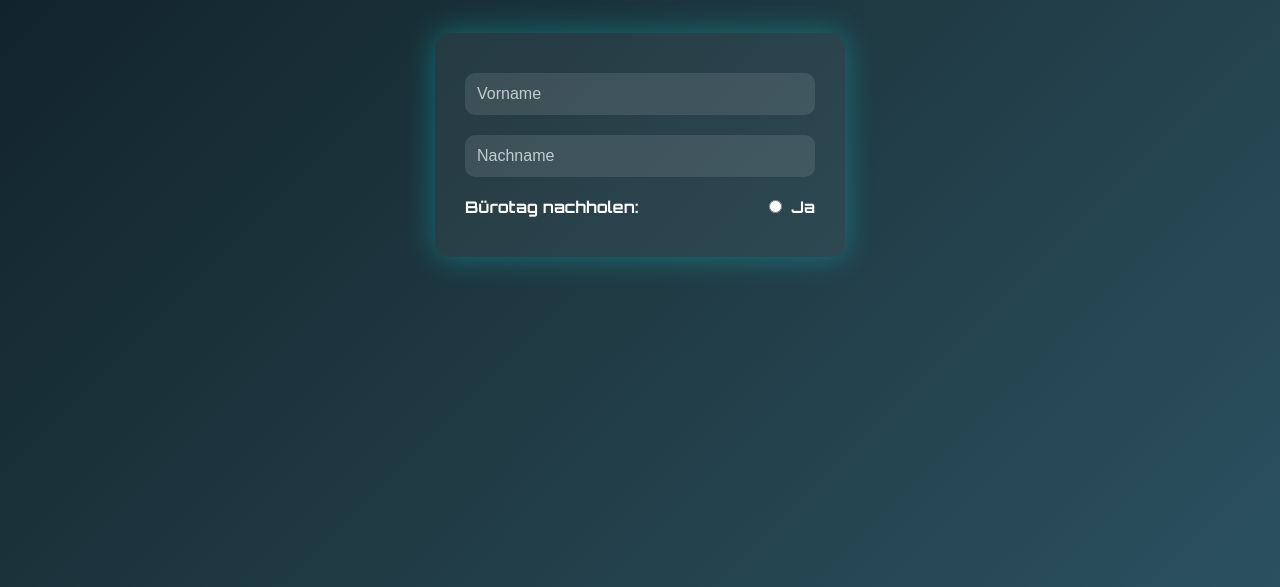
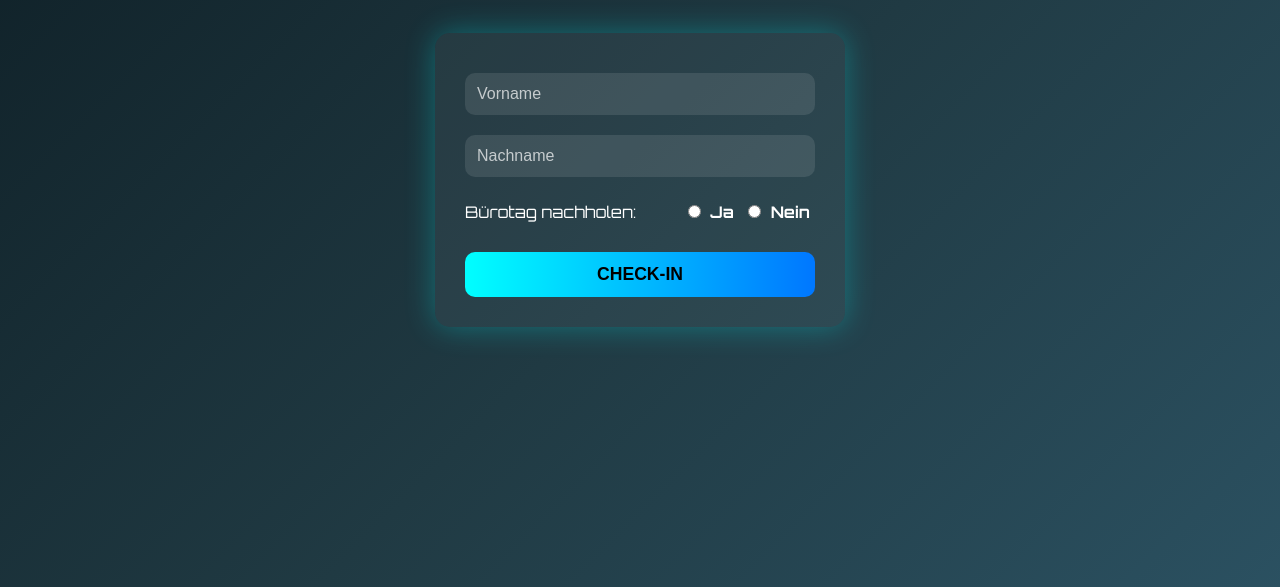
Before and after one commit to mbotru/qr-anwesenheit, a Flask app: page / in a window 1280 px wide. Shown: the part 154-741 px from the top of the page. Run offline with Flask 3, Linux system fonts and the light colour scheme; parts of the project's set-up code (start-up, migrations or seed data) failed here and were passed over.

Commit message:
Update index.html

```diff
--- a/templates/index.html
+++ b/templates/index.html
@@ -6,6 +6,7 @@
 <title>QR CHECK-IN Bürotag</title>
 <style>
     @import url('https://fonts.googleapis.com/css2?family=Orbitron:wght@400;700&display=swap');
+
     body {
         font-family: 'Orbitron', sans-serif;
         background: linear-gradient(135deg, #0f2027, #203a43, #2c5364);
@@ -18,11 +19,13 @@
         min-height: 100vh;
         padding: 20px;
     }
+
     h1 {
         margin-top: 50px;
         font-size: 2.5rem;
         text-shadow: 0 0 10px #00ffff, 0 0 20px #00ffff;
     }
+
     form {
         display: flex;
         flex-direction: column;
@@ -34,6 +37,7 @@
         box-shadow: 0 0 30px rgba(0,255,255,0.3);
         margin-top: 40px;
     }
+
     input[type="text"] {
         padding: 12px;
         margin: 10px 0;
@@ -43,19 +47,27 @@
         background: rgba(255,255,255,0.1);
         color: #fff;
     }
+
     input::placeholder { color: rgba(255,255,255,0.7); }
+
     .radio-group {
         display: flex;
         justify-content: space-between;
-        margin: 10px 0;
+        margin: 15px 0;
         color: #fff;
+        flex-wrap: wrap;
     }
-    label {
+
+    .radio-group label {
+        margin-right: 5px;
         font-weight: bold;
     }
-    input[type="radio"] {
+
+    .radio-group input[type="radio"] {
         margin-right: 5px;
+        cursor: pointer;
     }
+
     button {
         padding: 12px;
         margin-top: 15px;
@@ -68,11 +80,13 @@
         cursor: pointer;
         transition: all 0.3s ease;
     }
+
     button:hover {
         background: linear-gradient(90deg, #0077ff, #00ffff);
         transform: translateY(-3px);
         box-shadow: 0 0 15px #00ffff;
     }
+
     .message {
         margin-top: 20px;
         font-size: 1.2rem;
@@ -80,6 +94,7 @@
         text-align: center;
         color: #00ffea;
     }
+
     @media(max-width: 400px){
         h1 { font-size: 2rem; }
         form { padding: 20px; }
@@ -89,13 +104,54 @@
 </head>
 <body>
     <h1>QR CHECK-IN Bürotag</h1>
+
     <form id="checkinForm">
         <input type="text" name="vorname" placeholder="Vorname" required>
         <input type="text" name="nachname" placeholder="Nachname" required>
 
         <div class="radio-group">
-            <label>Bürotag nachholen:</label>
+            <span>Bürotag nachholen:</span>
             <div>
                 <input type="radio" id="nachholen_ja" name="nachholen" value="Ja" required>
                 <label for="nachholen_ja">Ja</label>
-                <input type="radio" id
+
+                <input type="radio" id="nachholen_nein" name="nachholen" value="Nein" required>
+                <label for="nachholen_nein">Nein</label>
+            </div>
+        </div>
+
+        <button type="submit">CHECK-IN</button>
+    </form>
+
+    <div class="message" id="message"></div>
+
+    <script>
+        const form = document.getElementById('checkinForm');
+        const msg = document.getElementById('message');
+
+        form.addEventListener('submit', async (e) => {
+            e.preventDefault();
+
+            const formData = new FormData(form);
+            const data = {};
+            formData.forEach((v,k) => data[k] = v);
+
+            // QR Token optional, backend erwartet es noch
+            data.token = "QR2025-ZUTRITT";
+
+            try {
+                const res = await fetch('/checkin', {
+                    method: 'POST',
+                    headers: { 'Content-Type': 'application/json' },
+                    body: JSON.stringify(data)
+                });
+                const result = await res.json();
+                msg.textContent = result.message || result.error;
+            } catch (err) {
+                msg.textContent = "⚠️ Fehler beim Einchecken!";
+                console.error(err);
+            }
+        });
+    </script>
+</body>
+</html>
```
